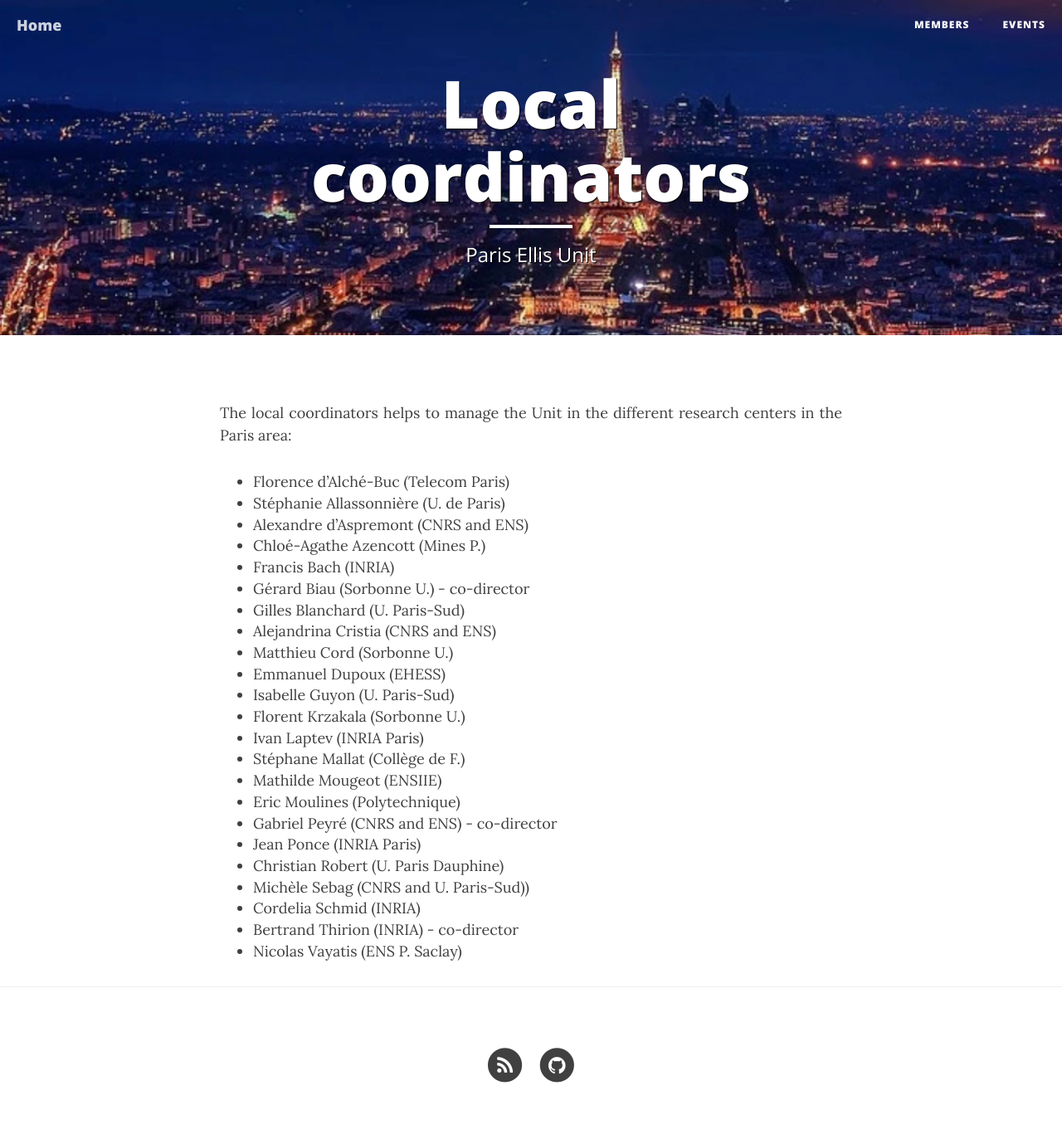
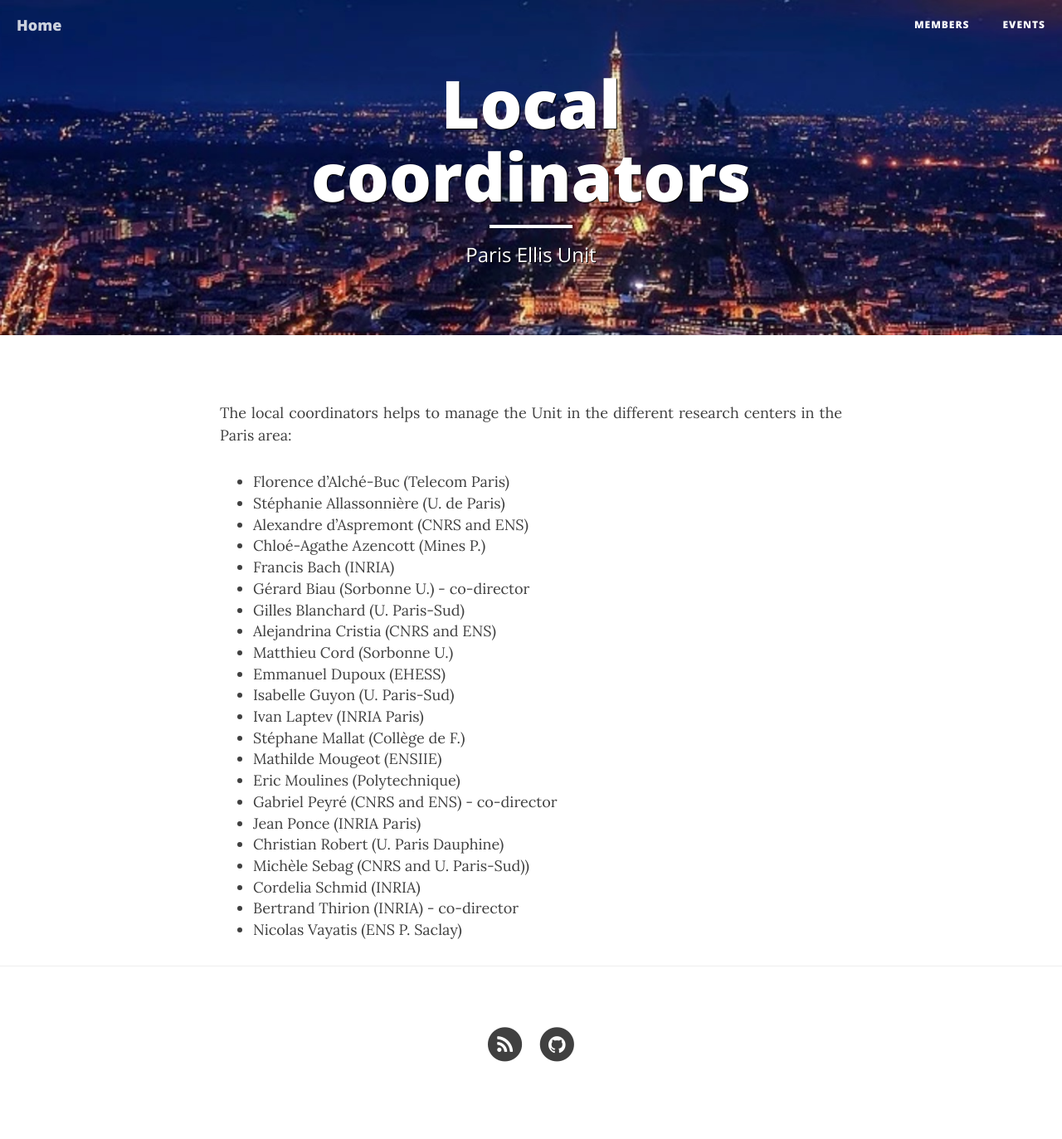
Before and after one commit to ellis-paris/ellis-paris.github.io, a Jekyll site: the page built from members.md, in a window 1280 px wide. Shown: the whole page at 83% size. Built offline with Jekyll 4.4.1, drawn with Linux system fonts in a browser that asks for light colours; nearby versions of some CDN libraries; after the commit the page ends 1348 px from its top, so only the background shows below that.

Commit message:
Update members.md

```diff
--- a/members.md
+++ b/members.md
@@ -18,7 +18,6 @@ The local coordinators helps to manage the Unit in the different research center
 - Matthieu Cord	(Sorbonne U.)
 - Emmanuel Dupoux	(EHESS)
 - Isabelle Guyon	(U. Paris-Sud)
-- Florent Krzakala	(Sorbonne U.)
 - Ivan Laptev	(INRIA Paris)
 - Stéphane Mallat	(Collège de F.)
 - Mathilde Mougeot	(ENSIIE)
```
